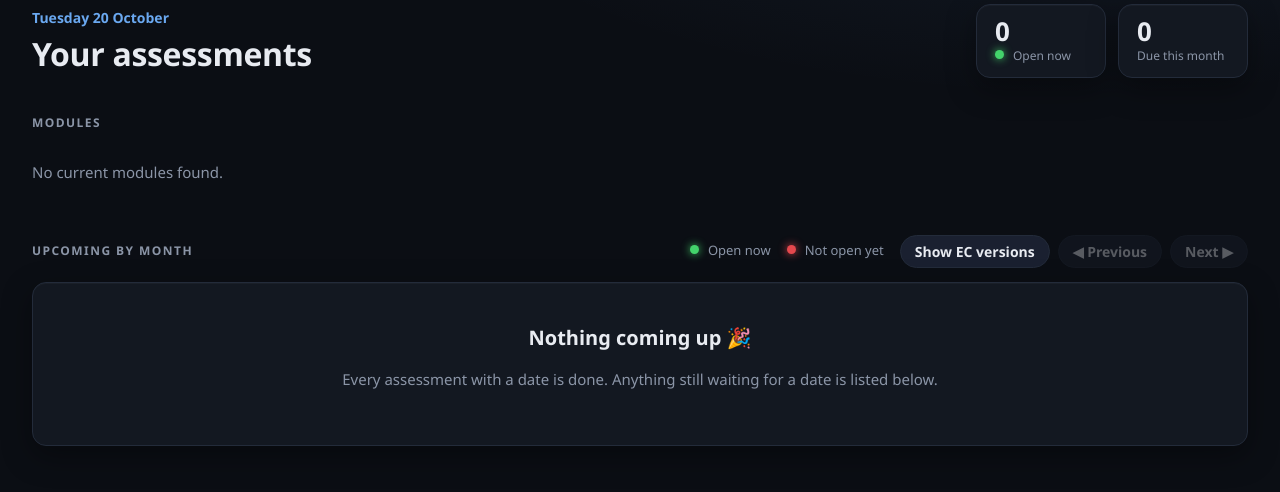
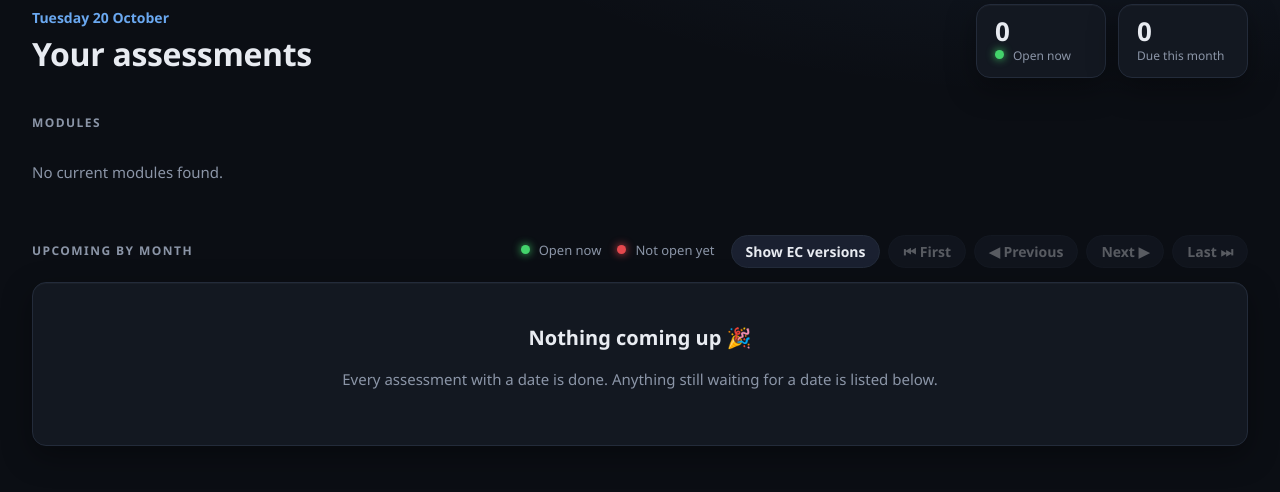
Before and after one commit to deividas-talocka/crunch, a Flask app: page / in a window 1280 px wide. Shown: the part 123-615 px from the top of the page. Run offline with Flask 3, Linux system fonts and the light colour scheme.

Commit message:
Add First and Last month buttons
Co-Authored-By: Claude Opus 5.5 <noreply@anthropic.com>

```diff
--- a/app.py
+++ b/app.py
@@ -61,6 +61,8 @@ def dashboard():
         months=view["months"][start:start + MONTHS_SHOWN],
         prev_m=start - 1 if start > 0 else None,
         next_m=start + 1 if start < last_start else None,
+        first_m=0 if start > 0 else None,
+        last_m=last_start if start < last_start else None,
     )
 
 
--- a/templates/dashboard.html
+++ b/templates/dashboard.html
@@ -50,10 +50,14 @@
       {% set m_param = request.args.get('m', '0') %}
       <a class="button secondary{{ ' active' if show_ec }}" href="?m={{ m_param }}{{ '' if show_ec else '&ec=1' }}"
          title="Show or hide EC / extra-time versions">{{ 'Hide EC versions' if show_ec else 'Show EC versions' }}</a>
+      {% if first_m is not none %}<a class="button secondary" href="?m={{ first_m }}{{ ec|safe }}" title="First months">⏮ First</a>
+      {% else %}<span class="button secondary disabled">⏮ First</span>{% endif %}
       {% if prev_m is not none %}<a class="button secondary" href="?m={{ prev_m }}{{ ec|safe }}">◀ Previous</a>
       {% else %}<span class="button secondary disabled">◀ Previous</span>{% endif %}
       {% if next_m is not none %}<a class="button secondary" href="?m={{ next_m }}{{ ec|safe }}">Next ▶</a>
       {% else %}<span class="button secondary disabled">Next ▶</span>{% endif %}
+      {% if last_m is not none %}<a class="button secondary" href="?m={{ last_m }}{{ ec|safe }}" title="Last months">Last ⏭</a>
+      {% else %}<span class="button secondary disabled">Last ⏭</span>{% endif %}
     </div>
   </div>
   <div class="months">
```
Also changed, not shown: devpost/checklist.md (+1 -0 lines), tests/test_pages.py (+9 -0 lines).
